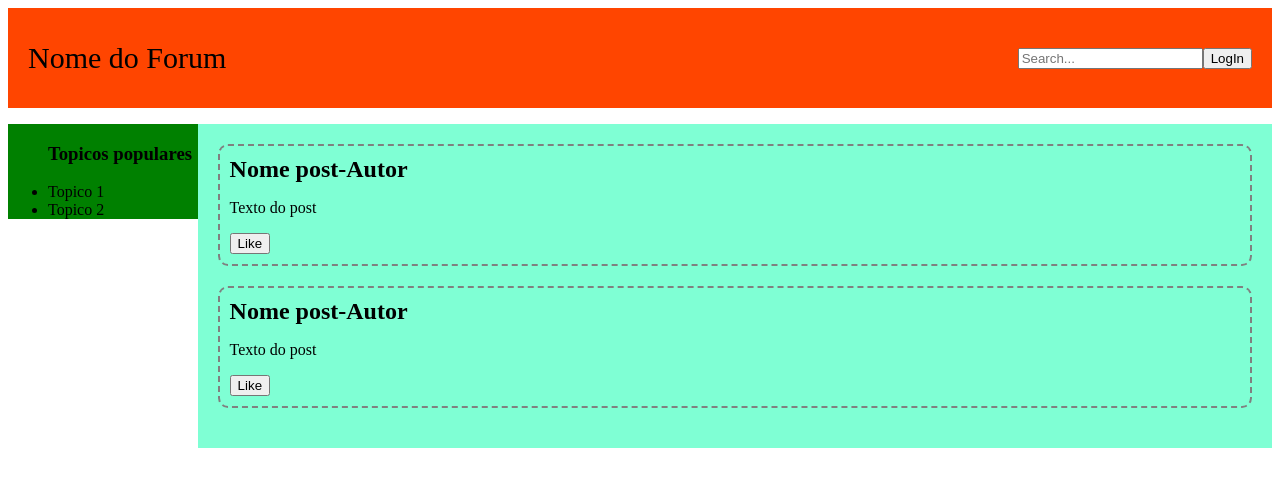
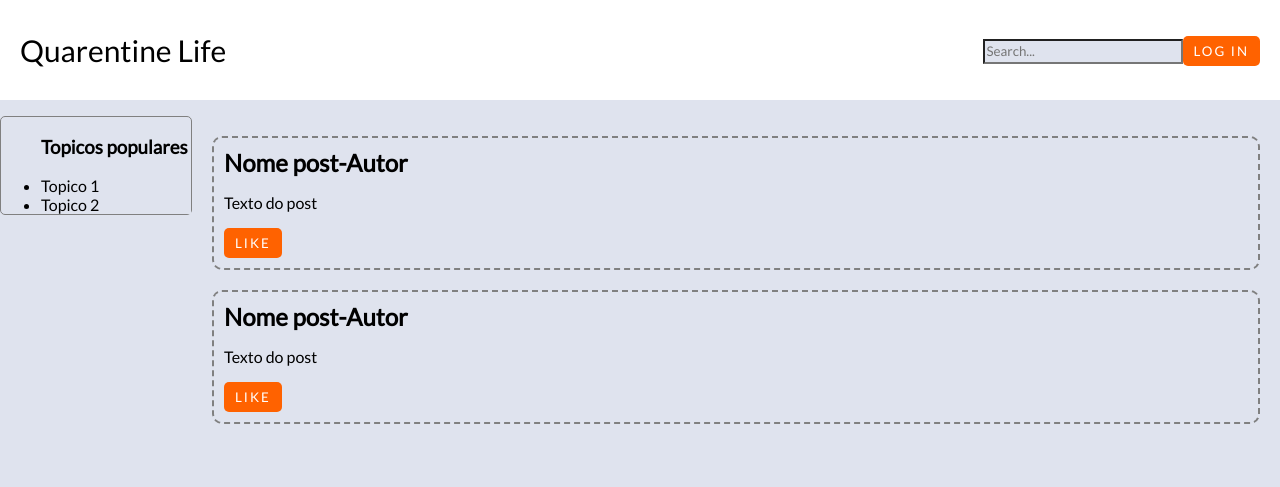
Before and after one commit to miguelchenriques/QuarantineLifeForum, a Django app: page /forum/home/ in a window 1280 px wide. Shown: the top 487 px of the page. Run offline with Django 3.2, Linux system fonts and the light colour scheme.

Commit message:
Alteraçoes esteticas no css

```diff
--- a/forum/static/forum/main.css
+++ b/forum/static/forum/main.css
@@ -1,14 +1,26 @@
 *{
     box-sizing: border-box;
+    background-color: #dfe3ee;
+    font-family: 'Lato';
+}
+
+body{
+    margin: 0;
 }
 
 header{
-    background-color: orangered;
+    background-color: white;
 }
 
 header a{
     display: inline;
     line-height: 100px;
+    background-color: white;
+}
+
+header input{
+    height: 25px;
+    width: 200px;
 }
 
 #forumtitle{
@@ -21,10 +33,16 @@ header a{
     margin-right: 20px;
 }
 
-.sidebar{
+aside ul{
     width: 15%;
     float: left;
-    background-color: green;
+    /*background-color: lightgray;*/
+    border: 1px solid gray;
+    border-radius: 5px;
+}
+
+aside h3{
+
 }
 
 section{
@@ -32,7 +50,7 @@ section{
     float: left;
     padding: 20px;
     margin: 16px 0px;
-    background-color: aquamarine;
+
     height: 100%;
 }
 
@@ -46,3 +64,14 @@ article{
 article h2{
     margin: 0px;
 }
+
+button{
+    border: 1px solid transparent;
+    border-radius: 5px;
+    background-color: #ff6200;
+    text-transform: uppercase;
+    color: white;
+    letter-spacing: 2px;
+    padding: 5px 10px;
+    height: 30px;
+}
--- a/forum/templates/forum/index.html
+++ b/forum/templates/forum/index.html
@@ -5,16 +5,17 @@
     <title>Title</title>
     {% load static %}
     <link rel="stylesheet" href="../../static/forum/main.css">
+    <link href='https://fonts.googleapis.com/css?family=Lato' rel='stylesheet'>
 </head>
 <body>
     <header>
-            <a id="forumtitle">Nome do Forum</a>
-            <a id="navlogin"><button>LogIn</button></a>
-            <a style="float: right"><input type="text" name="SearchBar" id="search" placeholder="Search..."></a>
+        <a id="forumtitle">Quarentine Life</a>
+        <a id="navlogin"><button>Log In</button></a>
+        <a style="float: right"><input type="text" name="SearchBar" id="search" placeholder="Search..."></a>
     </header>
 
     <aside>
-        <ul class="sidebar">
+        <ul>
             <h3>Topicos populares</h3>
             <li>Topico 1</li>
             <li>Topico 2</li>
```
Also changed, not shown: 1 other file.
